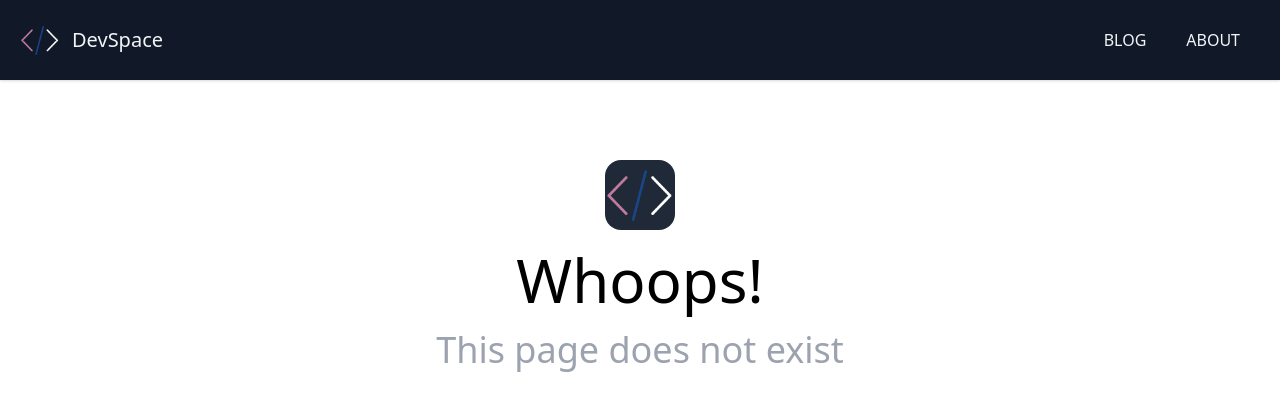
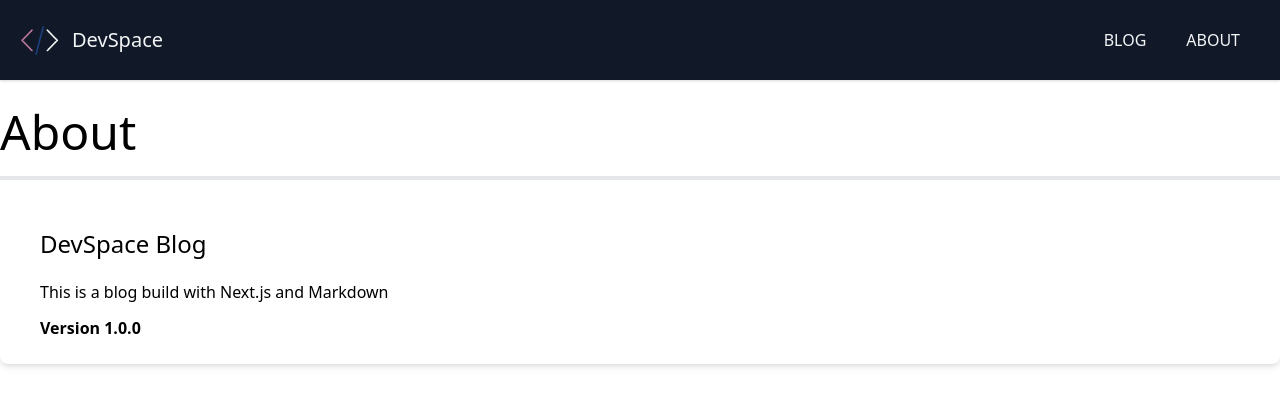
Before and after one commit to asa108/devspace-blog, a Next.js app: page /about in a window 1280 px wide. Before the commit this address had no page. Shown: the top 410 px of the page. Built offline with nearby package versions, Linux system fonts and the light colour scheme.

Commit message:
added about page and blog page

```diff
--- /dev/null
+++ b/pages/about.js
@@ -0,0 +1,18 @@
+import Layout from "../components/Layout";
+
+export default function AboutPage() {
+  return (
+    <Layout title="About DevSpace">
+      <h1 className="text-5xl border-b-4 pb-5">About</h1>
+
+      <div className="bg-white shadow-md rounded-lg px-10 py-6 mt-6">
+        <h3 className="text-2xl mb-5">DevSpace Blog</h3>
+
+        <p className="mb-3">This is a blog build with Next.js and Markdown</p>
+        <p>
+          <span className="font-bold">Version 1.0.0</span>
+        </p>
+      </div>
+    </Layout>
+  );
+}
--- /dev/null
+++ b/pages/blog/index.js
@@ -0,0 +1,9 @@
+import Layout from "../../components/Layout";
+
+export default function BlogPage() {
+  return (
+    <Layout>
+      <h1>Blog</h1>
+    </Layout>
+  );
+}
```
